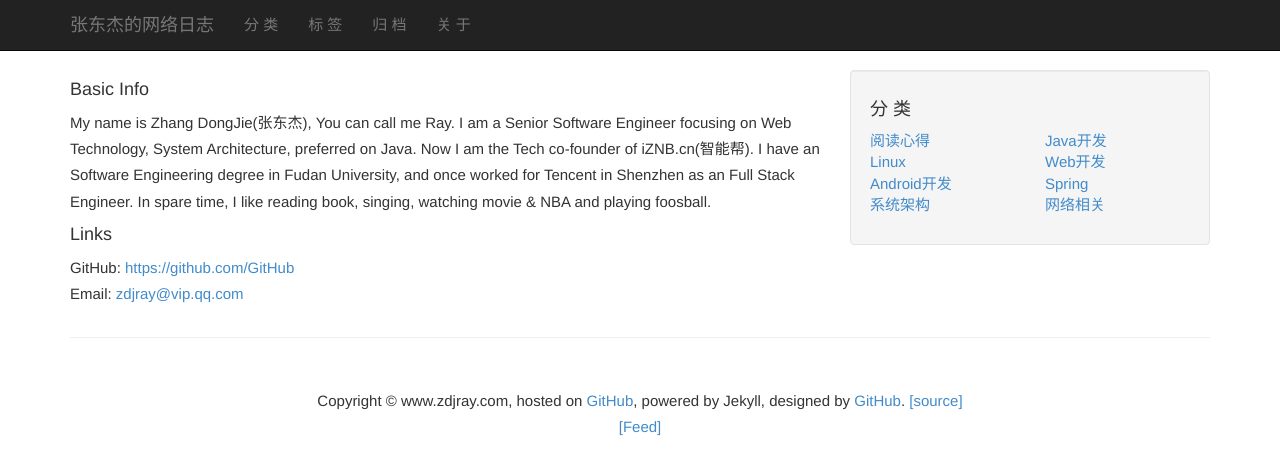
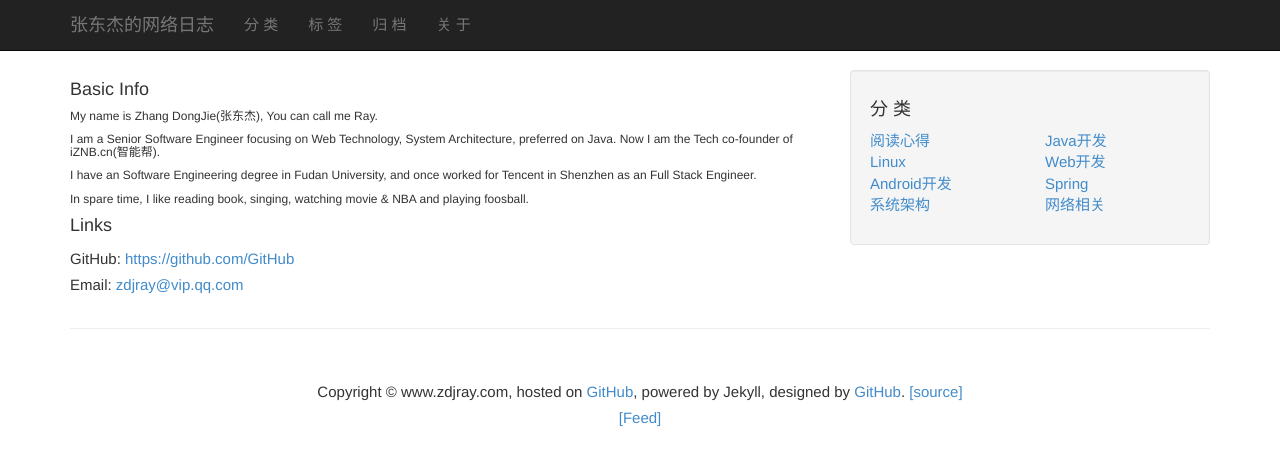
Before and after one commit to zdjray/blog, a Jekyll site: the page built from about.md, in a window 1280 px wide. Shown: the top 475 px of the page. Built offline with Jekyll 4.4.1, drawn with Linux system fonts in a browser that asks for light colours; Markdown is read by kramdown in place of the engine named in the settings; comment, search, counter and statistics services are not loaded.

```diff
--- a/_layouts/post.html
+++ b/_layouts/post.html
@@ -5,7 +5,7 @@ layout: default
 <!-- Title -->
 <h2>
   {{ page.title }}
-  <div class="post-date"><a href="https://github.com/{{ site.github }}/blog/edit/master/{{ page.path }}" target="_blank">纠错</a>&nbsp;&nbsp;
+  <div class="post-date"><a href="https://github.com/{{ site.github }}/blog/edit/gh-pages/{{ page.path }}" target="_blank">纠错</a>&nbsp;&nbsp;
 	<span class="glyphicon glyphicon-time"></span>
 	{{ page.date | date_to_string }}
   </div>
--- a/about.md
+++ b/about.md
@@ -3,10 +3,10 @@ layout: default
 title: "个人介绍：About Me"
 ---
 ####Basic Info
-My name is Zhang DongJie(张东杰), You can call me Ray.
-I am a Senior Software Engineer focusing on Web Technology, System Architecture, preferred on Java. Now I am the Tech co-founder of iZNB.cn(智能帮).
-I have an Software Engineering degree in Fudan University, and once worked for Tencent in Shenzhen as an Full Stack Engineer.
-In spare time, I like reading book, singing, watching movie & NBA and playing foosball.
+######My name is Zhang DongJie(张东杰), You can call me Ray.
+######I am a Senior Software Engineer focusing on Web Technology, System Architecture, preferred on Java. Now I am the Tech co-founder of iZNB.cn(智能帮).
+######I have an Software Engineering degree in Fudan University, and once worked for Tencent in Shenzhen as an Full Stack Engineer.
+######In spare time, I like reading book, singing, watching movie & NBA and playing foosball.
 
 ####Links
 GitHub: <https://github.com/{{ site.github }}>
```
Also changed, not shown: other parts of _layouts/post.html (+1 -0 lines).
